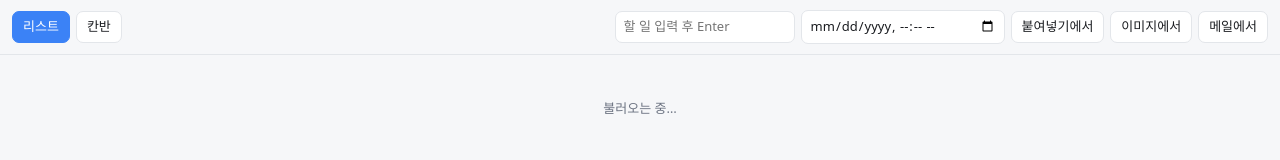
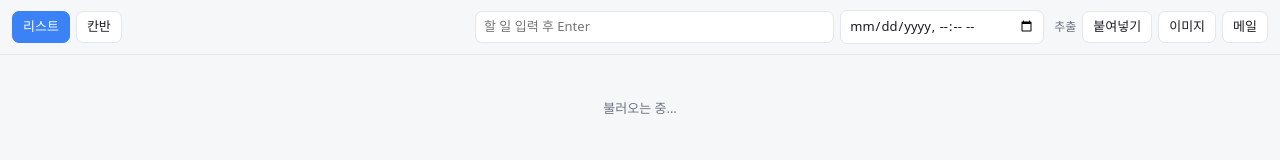
Before and after one commit to o-min222/dap-todo, a website: page palette/index.html in a window 1280 px wide. Drawn offline with Linux system fonts and the light colour scheme.

Commit message:
fix(palette): 좁은 창에서 헤더가 두 줄로 접히던 문제
추출 버튼 라벨을 줄이고(붙여넣기에서→붙여넣기) '추출' 그룹 라벨을 붙였다.
입력창만 flex 로 줄어들게 해 760px 기본 창에서 한 줄을 유지한다.

```diff
--- a/palette/index.html
+++ b/palette/index.html
@@ -22,8 +22,12 @@
   }
   header {
     display: flex; gap: 6px; align-items: center; padding: 10px 12px;
-    border-bottom: 1px solid var(--line); flex: none; flex-wrap: wrap;
+    border-bottom: 1px solid var(--line); flex: none;
   }
+  /* 좁은 창에서도 한 줄을 유지한다 — 입력이 먼저 줄고 버튼은 안 줄어든다. */
+  header #new { flex: 1; min-width: 90px; }
+  header button, header #new-due { flex: none; }
+  .label { color: var(--muted); font-size: 12px; margin-left: 4px; }
   button {
     font: inherit; color: var(--fg); background: var(--card); border: 1px solid var(--line);
     border-radius: 7px; padding: 5px 10px; cursor: pointer;
@@ -84,11 +88,12 @@
   <button id="v-list" class="active">리스트</button>
   <button id="v-kanban">칸반</button>
   <span class="grow"></span>
-  <input id="new" type="text" placeholder="할 일 입력 후 Enter" style="width:180px" />
+  <input id="new" type="text" placeholder="할 일 입력 후 Enter" />
   <input id="new-due" type="datetime-local" title="마감(선택)" />
-  <button id="x-clip">붙여넣기에서</button>
-  <button id="x-img">이미지에서</button>
-  <button id="x-mail">메일에서</button>
+  <span class="label">추출</span>
+  <button id="x-clip" title="복사한 글에서 할 일 뽑기">붙여넣기</button>
+  <button id="x-img" title="이미지에서 할 일 뽑기">이미지</button>
+  <button id="x-mail" title="최근 메일에서 할 일 뽑기">메일</button>
 </header>
 <main id="main"><div class="empty">불러오는 중…</div></main>
 <input id="file" type="file" accept="image/*" hidden />
```
